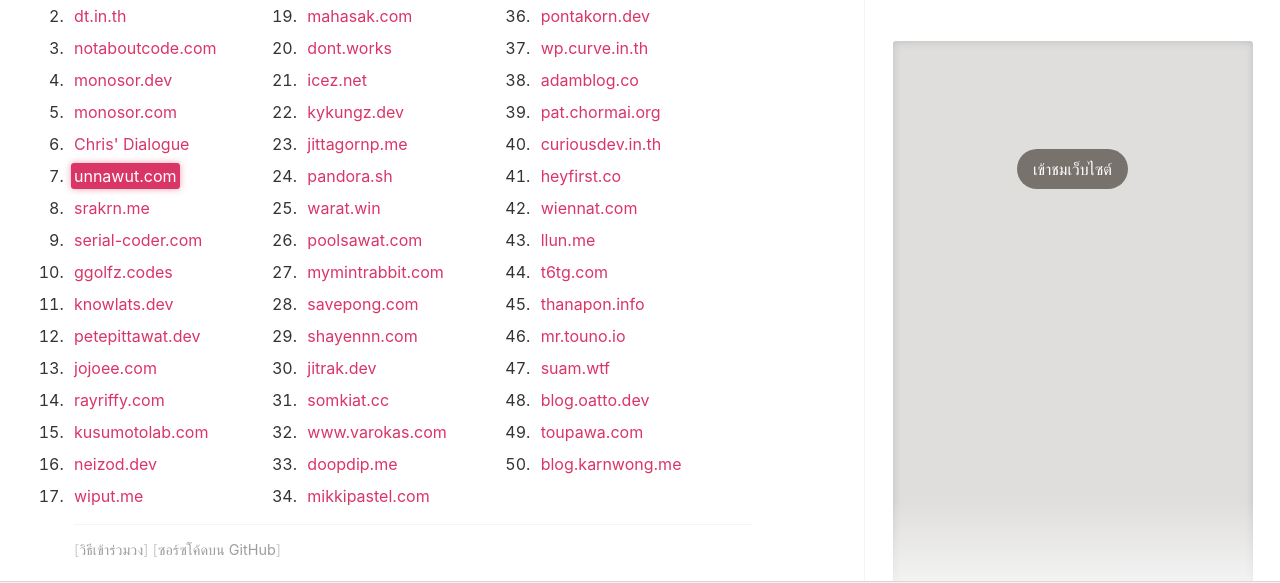
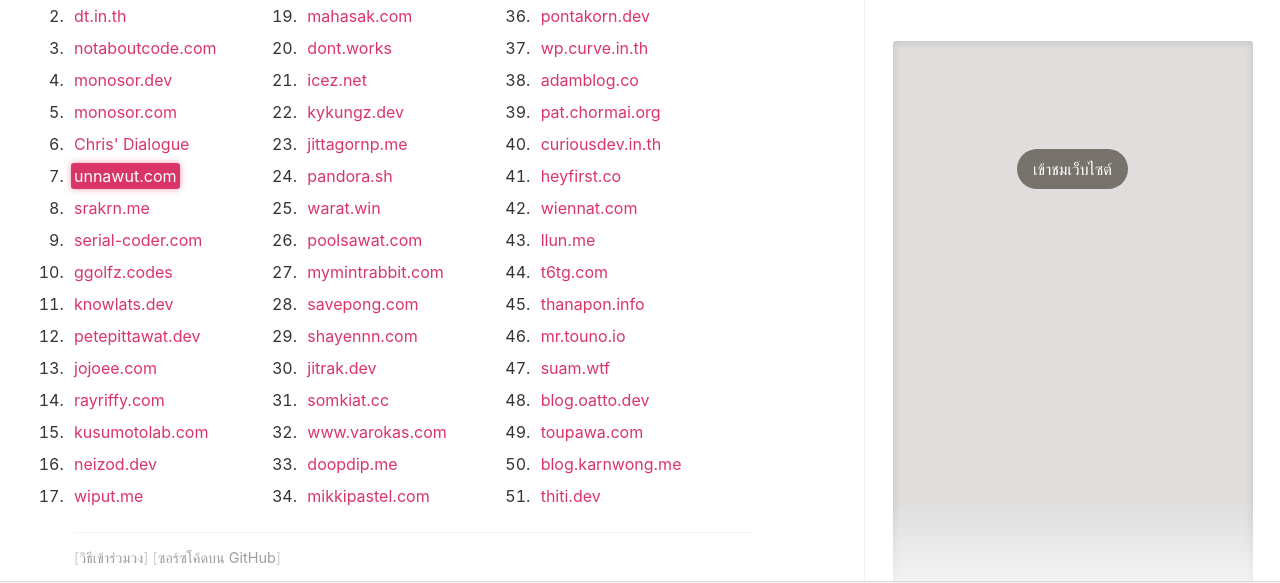
Before and after one commit to wonderfulsoftware/webring, a website: page index.html in a window 1280 px wide. Shown: the part 172-755 px from the top of the page. Drawn offline with nearby package versions, Linux system fonts and the light colour scheme; no server answers.

Commit message:
Update index.html
Add thiti.dev website

```diff
--- a/index.html
+++ b/index.html
@@ -201,6 +201,9 @@
         <li data-lang="en" id="blog.karnwong.me">
           <a href="https://blog.karnwong.me">blog.karnwong.me</a>
         </li>
+        <li data-lang="th" id="thiti.dev">
+          <a href="https://thiti.dev">thiti.dev</a>
+        </li>
       </ol>
 
       <footer class="dim">
```
